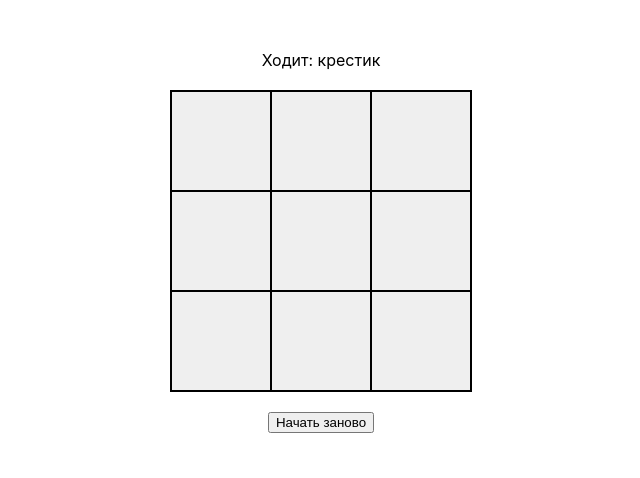
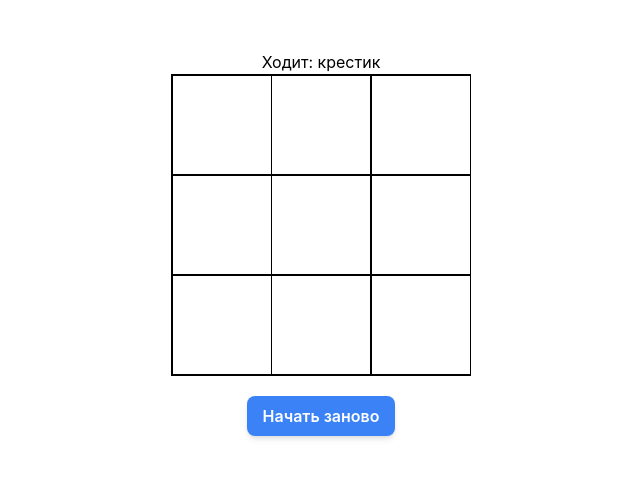
Before and after one commit to grygoriev/react-redux-task1-tic-tac-toe-with-class-components, a React app: page / in a window 1280 px wide. Shown: the whole page, without its empty margins (319-959 px from the left). Built offline with nearby package versions, Linux system fonts and the light colour scheme.

Commit message:
class components, redux connect, tailwind css

```diff
--- /dev/null
+++ b/craco.config.js
@@ -0,0 +1,7 @@
+module.exports = {
+	style: {
+		postcss: {
+			plugins: [require('tailwindcss'), require('autoprefixer')],
+		},
+	},
+};
--- a/public/index.html
+++ b/public/index.html
@@ -7,6 +7,7 @@
 		<meta name="theme-color" content="#000000" />
 		<meta name="description" content="Web site created using create-react-app" />
 		<link rel="apple-touch-icon" href="%PUBLIC_URL%/logo192.png" />
+		<script src="https://cdn.tailwindcss.com"></script>
 		<!--
       manifest.json provides metadata used when your web app is installed on a
       user's mobile device or desktop. See https://developers.google.com/web/fundamentals/web-app-manifest/
--- a/src/components/field/field-layout.js
+++ b/src/components/field/field-layout.js
@@ -1,24 +1,37 @@
 import { PLAYER_SIGN } from '../../constants';
-import styles from './field.module.css';
 import { handleCellClick } from '../../handlers';
-import { useDispatch, useSelector } from 'react-redux';
-import { selectField } from '../../selectors';
+import { connect } from 'react-redux';
+import { Component } from 'react';
 
-export const FieldLayout = () => {
-	const field = useSelector(selectField);
-	const dispatch = useDispatch();
+export class FieldLayoutContainer extends Component {
+	render() {
+		const { field, onClick } = this.props;
 
 		return (
-		<div className={styles.field}>
+			<div className="grid grid-cols-3 gap-0 w-[300px] border border-black">
 				{field.map((cellPlayer, index) => (
 					<button
 						key={index}
-					className={styles.cell}
-					onClick={() => handleCellClick(index, dispatch)}
+						className="w-[100px] h-[100px] text-[50px] border border-black flex items-center justify-center"
+						onClick={() => onClick(index)}
 					>
 						{PLAYER_SIGN[cellPlayer]}
 					</button>
 				))}
 			</div>
 		);
-};
+	}
+}
+
+const mapStateToProps = (state) => ({
+	field: state.field,
+});
+
+const mapDispatchToProps = (dispatch) => ({
+	onClick: (index) => handleCellClick(index, dispatch),
+});
+
+export const FieldLayout = connect(
+	mapStateToProps,
+	mapDispatchToProps,
+)(FieldLayoutContainer);
--- a/src/components/field/field.js
+++ b/src/components/field/field.js
@@ -1,5 +1,8 @@
 import { FieldLayout } from './field-layout';
+import { Component } from 'react';
 
-export const Field = () => {
-	return <FieldLayout />;
-};
+export class Field extends Component {
+	render() {
+		return <FieldLayout />;
+	}
+}
--- a/src/components/field/field.module.css
+++ /dev/null
@@ -1,14 +0,0 @@
-.field {
-	display: flex;
-	flex-wrap: wrap;
-	width: 300px;
-	margin: 20px 0;
-	border: 1px solid black;
-}
-
-.cell {
-	width: 100px;
-	height: 100px;
-	font-size: 50px;
-	border: 1px solid black;
-}
--- a/src/components/information/information-layout.js
+++ b/src/components/information/information-layout.js
@@ -1,6 +1,15 @@
 import PropTypes from 'prop-types';
+import { Component } from 'react';
 
-export const InformationLayout = ({ information }) => <div>{information}</div>;
+export class InformationLayout extends Component {
+	constructor(props) {
+		super(props);
+	}
+
+	render() {
+		return <div>{this.props.information}</div>;
+	}
+}
 
 InformationLayout.propTypes = {
 	information: PropTypes.string,
--- a/src/components/information/information.js
+++ b/src/components/information/information.js
@@ -1,17 +1,25 @@
 import { PLAYER_ACTION, PLAYER_NAME, STATUS } from '../../constants';
 import { InformationLayout } from './information-layout';
-import { useSelector } from 'react-redux';
-import { selectCurrentPlayer, selectStatus } from '../../selectors';
+import { connect } from 'react-redux';
+import { Component } from 'react';
 
-export const Information = () => {
-	const status = useSelector(selectStatus);
-	const currentPlayer = useSelector(selectCurrentPlayer);
+export class InformationContainer extends Component {
+	render() {
+		const { status, currentPlayer } = this.props;
 
-	const playerAction = PLAYER_ACTION[status];
-	const playerName = PLAYER_NAME[currentPlayer];
+		const playerAction = PLAYER_ACTION[status];
+		const playerName = PLAYER_NAME[currentPlayer];
 
-	const information =
-		status === STATUS.DRAW ? 'Ничья' : `${playerAction}: ${playerName}`;
+		const information =
+			status === STATUS.DRAW ? 'Ничья' : `${playerAction}: ${playerName}`;
 
-	return <InformationLayout information={information} />;
-};
+		return <InformationLayout information={information} />;
+	}
+}
+
+const mapStateToProps = (state) => ({
+	status: state.status,
+	currentPlayer: state.currentPlayer,
+});
+
+export const Information = connect(mapStateToProps)(InformationContainer);
--- a/src/game-layout.js
+++ b/src/game-layout.js
@@ -1,21 +1,29 @@
 import { Field, Information } from './components';
-import styles from './game.module.css';
 import { handleRestart } from './handlers';
-import { useDispatch } from 'react-redux';
+import { connect } from 'react-redux';
+import { Component } from 'react';
 
-export const GameLayout = () => {
-	const dispatch = useDispatch();
+export class GameLayoutContainer extends Component {
+	render() {
+		const { onClick } = this.props;
 
 		return (
-		<div className={styles.game}>
+			<div className="flex flex-col items-center w-[300px] my-[50px] mx-auto">
 				<Information />
 				<Field />
 				<button
-				className={styles.restartButton}
-				onClick={() => handleRestart(dispatch)}
+					className="mt-5 px-4 py-2 bg-blue-500 text-white font-semibold rounded-lg shadow-md hover:bg-blue-600 focus:outline-none focus:ring-2 focus:ring-blue-400 focus:ring-offset-2"
+					onClick={onClick}
 				>
 					Начать заново
 				</button>
 			</div>
 		);
-};
+	}
+}
+
+const mapDispatchToProps = (dispatch) => ({
+	onClick: () => handleRestart(dispatch),
+});
+
+export const GameLayout = connect(null, mapDispatchToProps)(GameLayoutContainer);
--- a/src/game.js
+++ b/src/game.js
@@ -1,5 +1,12 @@
 import { GameLayout } from './game-layout';
+import { Component } from 'react';
 
-export const Game = () => {
-	return <GameLayout />;
-};
+export class Game extends Component {
+	render() {
+		return (
+			<>
+				<GameLayout />
+			</>
+		);
+	}
+}
--- a/src/game.module.css
+++ /dev/null
@@ -1,7 +0,0 @@
-.game {
-	display: flex;
-	flex-direction: column;
-	align-items: center;
-	width: 300px;
-	margin: 50px auto;
-}
--- a/src/index.css
+++ b/src/index.css
@@ -1,3 +1,7 @@
+@tailwind base;
+@tailwind components;
+@tailwind utilities;
+
 body {
 	margin: 0;
 	font-family: -apple-system, BlinkMacSystemFont, 'Segoe UI', 'Roboto', 'Oxygen', 'Ubuntu', 'Cantarell', 'Fira Sans',
--- /dev/null
+++ b/tailwind.config.js
@@ -0,0 +1,8 @@
+/** @type {import('tailwindcss').Config} */
+module.exports = {
+	content: ['./src/**/*.{js,jsx,ts,tsx,html}', './public/index.html'],
+	theme: {
+		extend: {},
+	},
+	plugins: [],
+};
```
Also changed, not shown: package.json (+8 -4 lines), 1 other file. Lines whose indentation alone changed are shown as unchanged.
